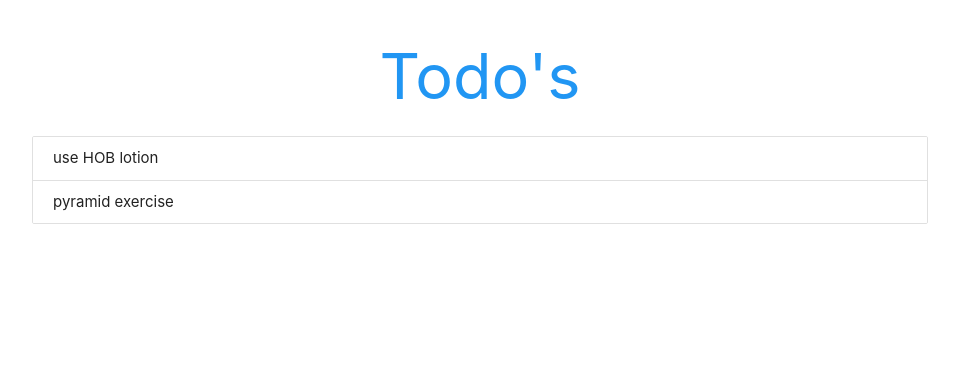
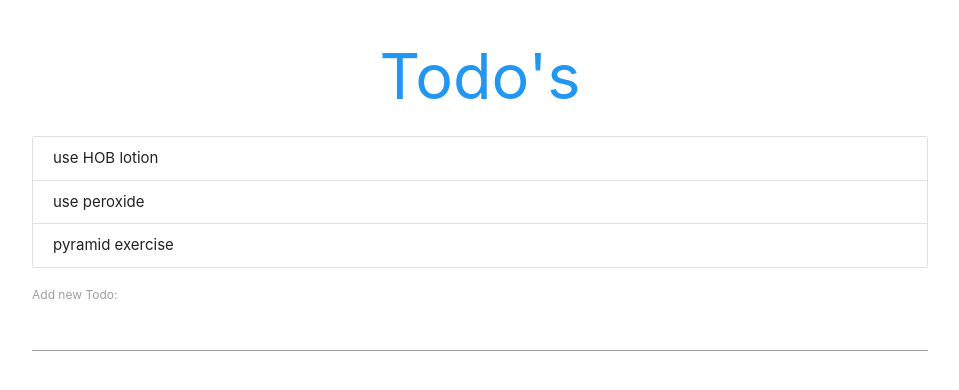
Before and after one commit to Jitgitbit/react-exercise-three, a React (Create React App) app: page / in a window 1280 px wide. Shown: the top 390 px of the page, without its empty margins (160-1119 px from the left). Built offline with nearby package versions, Linux system fonts and the light colour scheme.

Commit message:
AddTodo component

```diff
--- a/src/App.js
+++ b/src/App.js
@@ -1,10 +1,12 @@
 import React from 'react';
 import Todos from './components/Todos';
+import AddTodo from './components/AddTodo';
 
 class App extends React.Component {
   state = {
     todos: [
       {id:1, content: 'use HOB lotion'},
+      {id:3, content: 'use peroxide'},
       {id:2, content: 'pyramid exercise'}
     ]
   }
@@ -22,6 +24,7 @@ class App extends React.Component {
       <div className="todo-app container">
         <h1 className='center blue-text'>Todo's</h1>
         <Todos todos={this.state.todos} deleteTodo={this.deleteTodo}/>
+        <AddTodo/>
       </div>
     );
   }
--- /dev/null
+++ b/src/components/AddTodo.jsx
@@ -0,0 +1,26 @@
+import React, { Component } from 'react'
+
+export default class AddTodo extends Component {
+  state = {
+    content: ''
+  }
+  handleChange = (e) => {
+    this.setState({
+      content: e.target.value
+    })
+  }
+  handleSubmit = (e) => {
+    e.preventDefault();
+    console.log(this.state)
+  }
+  render() {
+    return (
+      <div>
+        <form onSubmit={this.handleSubmit}>
+          <label htmlFor="content">Add new Todo:</label>
+          <input type="text" onChange={this.handleChange}/>
+        </form>
+      </div>
+    )
+  }
+}
--- a/src/components/Todos.jsx
+++ b/src/components/Todos.jsx
@@ -10,7 +10,7 @@ export default function Todos({todos, deleteTodo}) {
       )
     })
   ) : (
-    <p className='center'>You have no todo's left, Yay !</p>
+    <h1 className='center green-text'>You have no todo's left, Yay !</h1>
   )
   return (
     <div className='todos collection'>
```
